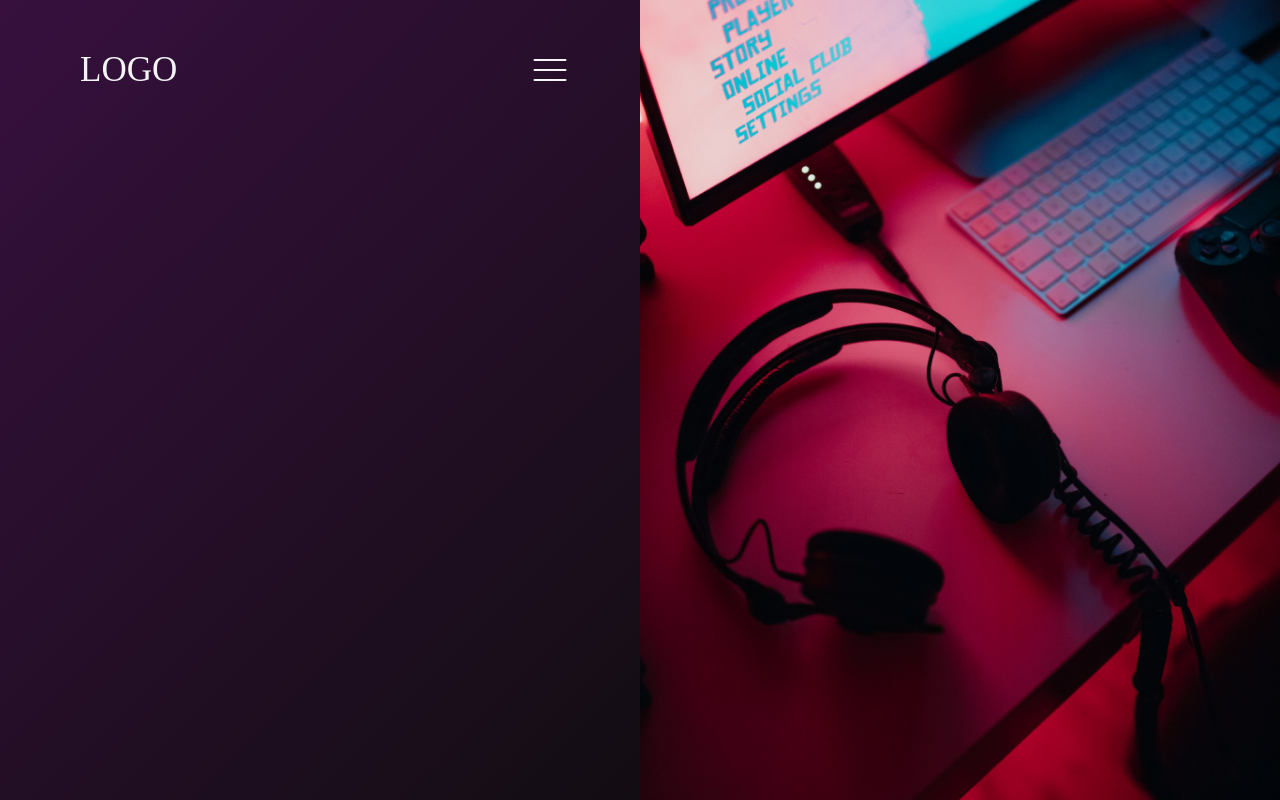
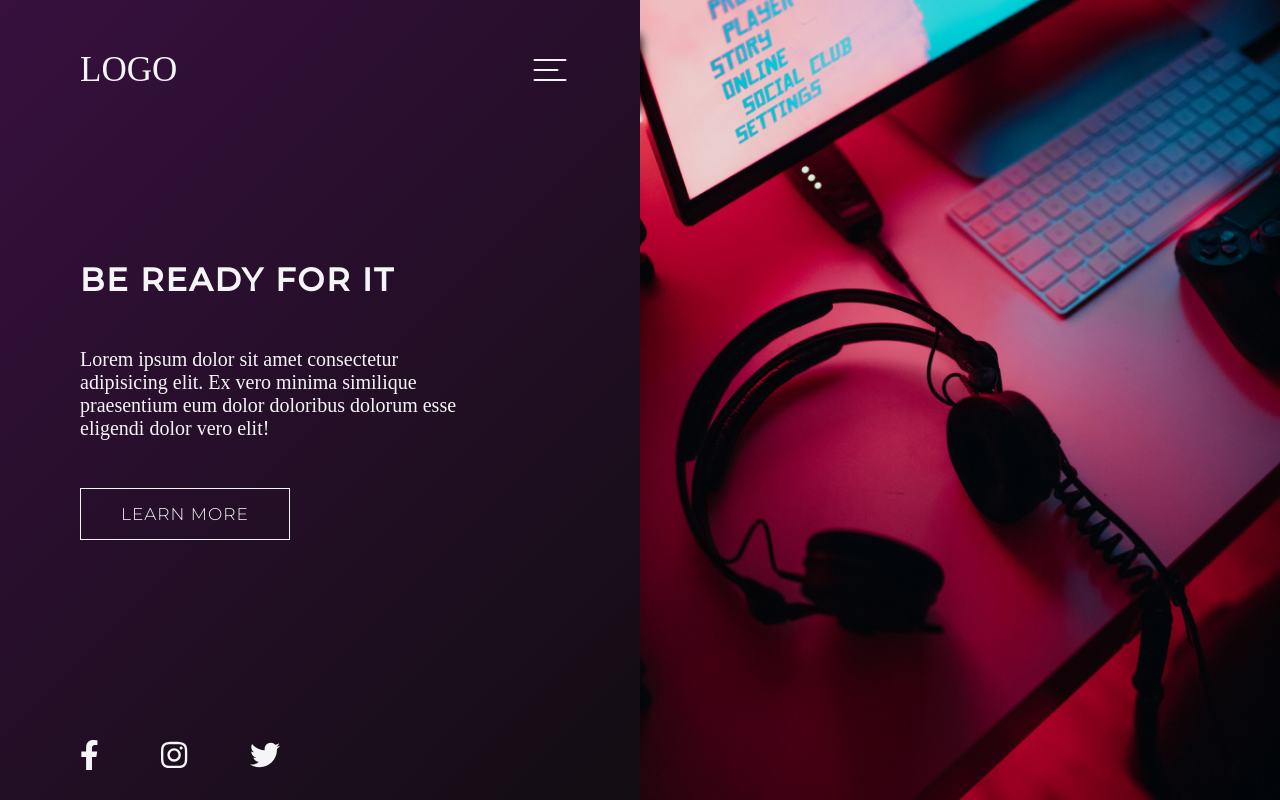
Before and after one commit to BarSi1986/Custom-Desktops, a Gatsby site: page / in a window 1280 px wide. Built offline with nearby package versions, Linux system fonts and the light colour scheme; Gatsby itself is replaced by a stand-in of ours; a web font is replaced by a local one.

Commit message:
hero content + social media icons

```diff
--- a/package.json
+++ b/package.json
@@ -5,6 +5,11 @@
   "version": "0.1.0",
   "author": "Kyle Mathews <mathews.kyle@gmail.com>",
   "dependencies": {
+    "@fortawesome/fontawesome-svg-core": "^1.2.28",
+    "@fortawesome/free-brands-svg-icons": "^5.13.0",
+    "@fortawesome/free-regular-svg-icons": "^5.13.0",
+    "@fortawesome/free-solid-svg-icons": "^5.13.0",
+    "@fortawesome/react-fontawesome": "^0.1.10",
     "babel-plugin-styled-components": "^1.10.7",
     "gatsby": "^2.22.15",
     "gatsby-image": "^2.4.5",
--- a/src/components/Hero.js
+++ b/src/components/Hero.js
@@ -1,6 +1,9 @@
 import React from 'react'
 import styled from 'styled-components'
 import { useStaticQuery, graphql } from "gatsby"
+
+import { FontAwesomeIcon } from '@fortawesome/react-fontawesome'
+import { faFacebookF, faInstagram, faTwitter } from '@fortawesome/free-brands-svg-icons'
 
 const HeroWrapper = styled.div`
     height: 100vh;
@@ -15,11 +18,46 @@ const LeftContent = styled.div`
     position: relative;
 `
 
+const ContentArea = styled.div`
+    height: 280px;
+    max-width: 380px;
+    position: absolute;
+    top: 50%;
+    left: 80px;
+    transform: translateY(-50%);
+    color: ${p => p.theme.colors.light};
+    display: flex;
+    flex-direction: column;
+    align-items: flex-start;
+    justify-content: space-between;
+`
+
+const LearnMoreBtn = styled.button`
+    background: none;
+    border: 1px solid ${p => p.theme.colors.light};
+    color: ${p => p.theme.colors.light};
+`
+
 const RightImage = styled.div`
     flex-grow: 1;
     background-image: url(${({ image }) => image});
     background-size: cover;
     background-position: center;
+`
+
+const SocialIconsArea = styled.div`
+    width: 200px;
+    position: absolute;
+    left: 80px;
+    bottom: 30px;
+    display: flex;
+    justify-content: space-between;
+    cursor: pointer;
+`
+
+const StyledIcon = styled(FontAwesomeIcon)`
+    color: ${p => p.theme.colors.light};
+    font-size: 30px;
 `
 
 const Hero = () => {
@@ -39,6 +77,18 @@ const Hero = () => {
         <HeroWrapper>
             <LeftContent>
 
+                <ContentArea>
+                    <h1>BE READY FOR IT</h1>
+                    <p>Lorem ipsum dolor sit amet consectetur adipisicing elit. Ex vero minima similique praesentium eum dolor doloribus dolorum esse eligendi dolor vero elit!</p>
+                    <LearnMoreBtn>LEARN MORE</LearnMoreBtn>
+                </ContentArea>
+
+                <SocialIconsArea>
+                    <StyledIcon icon={faFacebookF} />
+                    <StyledIcon icon={faInstagram} />
+                    <StyledIcon icon={faTwitter} />
+                </SocialIconsArea>
+
             </LeftContent>
             <RightImage image={hero_img.file.childImageSharp.fluid.src}>
             </RightImage>
--- a/src/components/NavBar.js
+++ b/src/components/NavBar.js
@@ -45,6 +45,9 @@ const BurgerArea = styled.div`
         z-index: 1;
         transform-origin: 4px 0px;
         transition: 0.4s cubic-bezier(0.77,0.2,0.05,1.0);
+        &:nth-of-type(2){
+            width: 25px;
+        }
         &:first-child{
             transform-origin: 0% 0%;
         }
@@ -87,6 +90,7 @@ const NavBarAreaRight = styled.div`
     &.open{
         transform: translateX(0%);
     }
+    box-shadow: 3px 3px 10px -2px black;
 `
 
 const NavIcon = styled.div`
--- a/src/components/layout.js
+++ b/src/components/layout.js
@@ -4,8 +4,9 @@ import { createGlobalStyle, ThemeProvider } from 'styled-components'
 
 const theme = {
   fonts: {
-    museomoderno: "'MuseoModerno', cursive;",
-    logo: "'Saira Stencil One', cursive;"
+    museomoderno: "'MuseoModerno', cursive",
+    logo: "'Saira Stencil One', cursive",
+    header: "'Montserrat', sans-serif"
   },
   colors: {
     dark: "#101010",
@@ -30,9 +31,25 @@ const GlobalStyle = createGlobalStyle`
   body{
     background: ${p => p.theme.colors.dark};
   }
+  h1{
+    font-family: ${p => p.theme.fonts.header};
+    letter-spacing: 2px;
+  }
   p{
     font-weight: 200;
     font-size: 20px;
+  }
+  button{
+    font-family: ${p => p.theme.fonts.header};
+    font-weight: 300;
+    padding: 15px 40px;
+    font-size: 17px;
+    letter-spacing: 1px;
+    cursor: pointer;
+    transition: 0.4s cubic-bezier(0.17,0.2,0.05,1.0);
+    &:hover{
+      background: rgba(255,255,255, 0.2);
+    }
   }
 `
 
--- a/src/components/seo.js
+++ b/src/components/seo.js
@@ -71,6 +71,7 @@ function SEO({ description, lang, meta, title }) {
     >
       <link href="https://fonts.googleapis.com/css2?family=MuseoModerno:wght@200;600&display=swap" rel="stylesheet"></link>
       <link href="https://fonts.googleapis.com/css2?family=Saira+Stencil+One&display=swap" rel="stylesheet"></link>
+      <link href="https://fonts.googleapis.com/css2?family=Montserrat:wght@300;500&display=swap" rel="stylesheet"></link>
     </Helmet>
   )
 }
```
Also changed, not shown: 1 other file.
